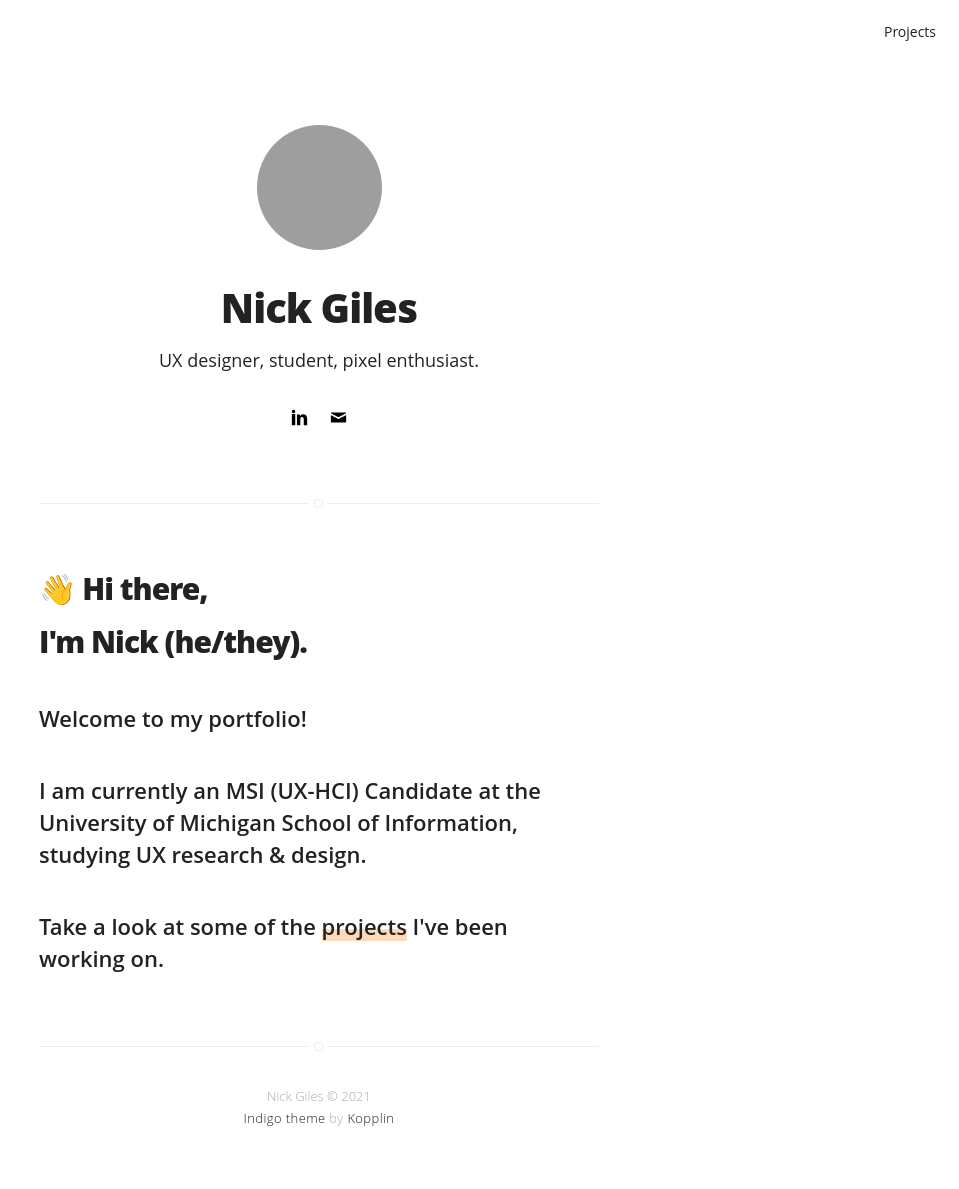
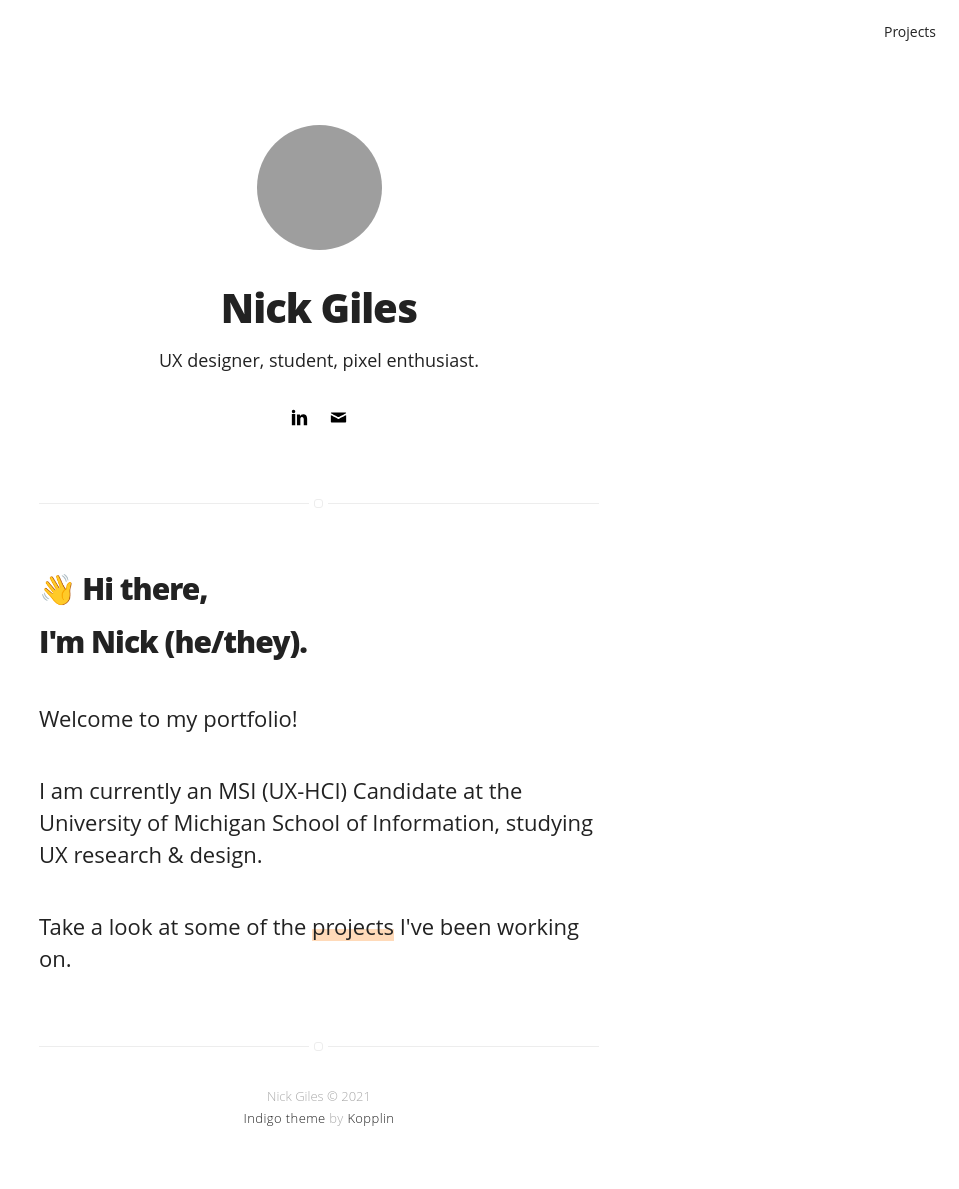
Before and after one commit to Nicholasdgiles/nicholasgiles.github.io, a Jekyll site: the page built from index.html, in a window 1280 px wide. Shown: the whole page, without its empty margins (321-1280 px from the left). Built offline with Jekyll 4.4.1, drawn with Linux system fonts in a browser that asks for light colours.

Commit message:
h2 update

```diff
--- a/_sass/base/general.sass
+++ b/_sass/base/general.sass
@@ -18,7 +18,7 @@ h1
 
 h2
 	font-size: 2.2rem
-	font-weight: 600
+	font-weight: 400
 
 h3
 	font-size: 2rem
```
Also changed, not shown: 11 other files.
